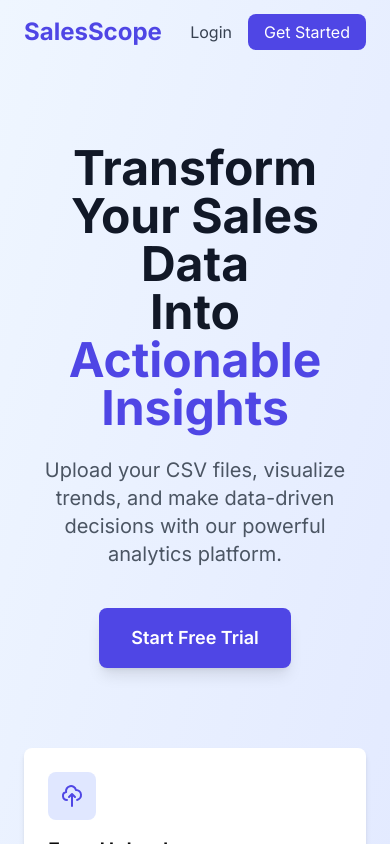
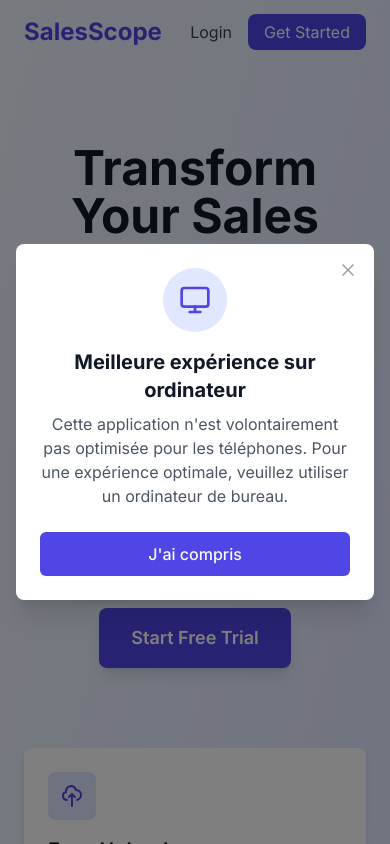
Before and after one commit to Baverdie/SalesScope, a Next.js app in the folder apps/web/: page / in a window 390 px wide. Shown: the top 844 px of the page. Built offline with nearby package versions, Linux system fonts and the light colour scheme.

Commit message:
Add mobile warning popup

```diff
--- a/apps/web/src/app/layout.tsx
+++ b/apps/web/src/app/layout.tsx
@@ -2,6 +2,7 @@ import type { Metadata } from 'next';
 import { Inter } from 'next/font/google';
 import './globals.css';
 import { Providers } from '@/components/providers';
+import { MobileWarning } from '@/components/mobile-warning';
 
 const inter = Inter({ subsets: ['latin'] });
 
@@ -26,7 +27,10 @@ export default function RootLayout({
   return (
     <html lang="en">
       <body className={inter.className}>
-        <Providers>{children}</Providers>
+        <Providers>
+          <MobileWarning />
+          {children}
+        </Providers>
       </body>
     </html>
   );
--- /dev/null
+++ b/apps/web/src/components/mobile-warning.tsx
@@ -0,0 +1,73 @@
+'use client';
+
+import { useEffect, useState } from 'react';
+import { Button } from '@/components/ui/button';
+import { Monitor, X } from 'lucide-react';
+
+export function MobileWarning() {
+	const [isOpen, setIsOpen] = useState(false);
+
+	useEffect(() => {
+		// Check if user is on mobile
+		const isMobile = window.innerWidth < 768;
+
+		// Check if user has already dismissed the warning
+		const hasSeenWarning = sessionStorage.getItem('mobile-warning-seen');
+
+		if (isMobile && !hasSeenWarning) {
+			setIsOpen(true);
+		}
+	}, []);
+
+	const handleDismiss = () => {
+		sessionStorage.setItem('mobile-warning-seen', 'true');
+		setIsOpen(false);
+	};
+
+	if (!isOpen) return null;
+
+	return (
+		<>
+			{/* Backdrop */}
+			<div className="fixed inset-0 bg-black/50 z-50" onClick={handleDismiss} />
+
+			{/* Modal */}
+			<div className="fixed inset-0 z-50 flex items-center justify-center p-4">
+				<div className="bg-white rounded-lg shadow-xl max-w-md w-full p-6 relative">
+					{/* Close button */}
+					<button
+						onClick={handleDismiss}
+						className="absolute top-4 right-4 text-gray-400 hover:text-gray-600"
+					>
+						<X className="w-5 h-5" />
+					</button>
+
+					{/* Icon */}
+					<div className="flex justify-center mb-4">
+						<div className="w-16 h-16 bg-indigo-100 rounded-full flex items-center justify-center">
+							<Monitor className="w-8 h-8 text-indigo-600" />
+						</div>
+					</div>
+
+					{/* Content */}
+					<h3 className="text-xl font-bold text-gray-900 text-center mb-2">
+						Meilleure expérience sur ordinateur
+					</h3>
+					<p className="text-gray-600 text-center mb-6">
+						Cette application n'est volontairement pas optimisée pour les téléphones.
+						Pour une expérience optimale, veuillez utiliser un ordinateur de bureau.
+					</p>
+
+					{/* Button */}
+					<Button
+						onClick={handleDismiss}
+						className="w-full"
+						size="lg"
+					>
+						J'ai compris
+					</Button>
+				</div>
+			</div>
+		</>
+	);
+}
```
